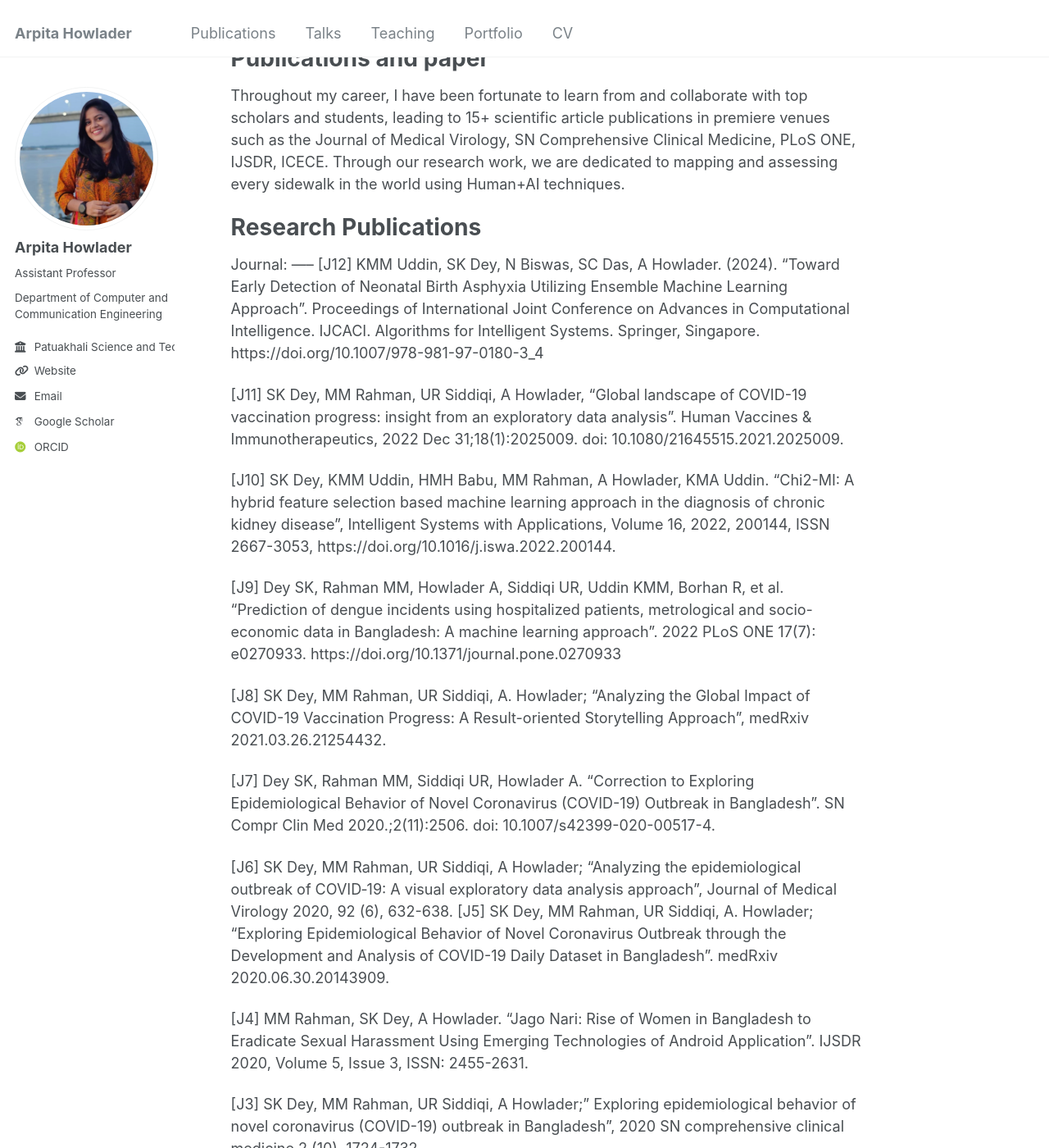
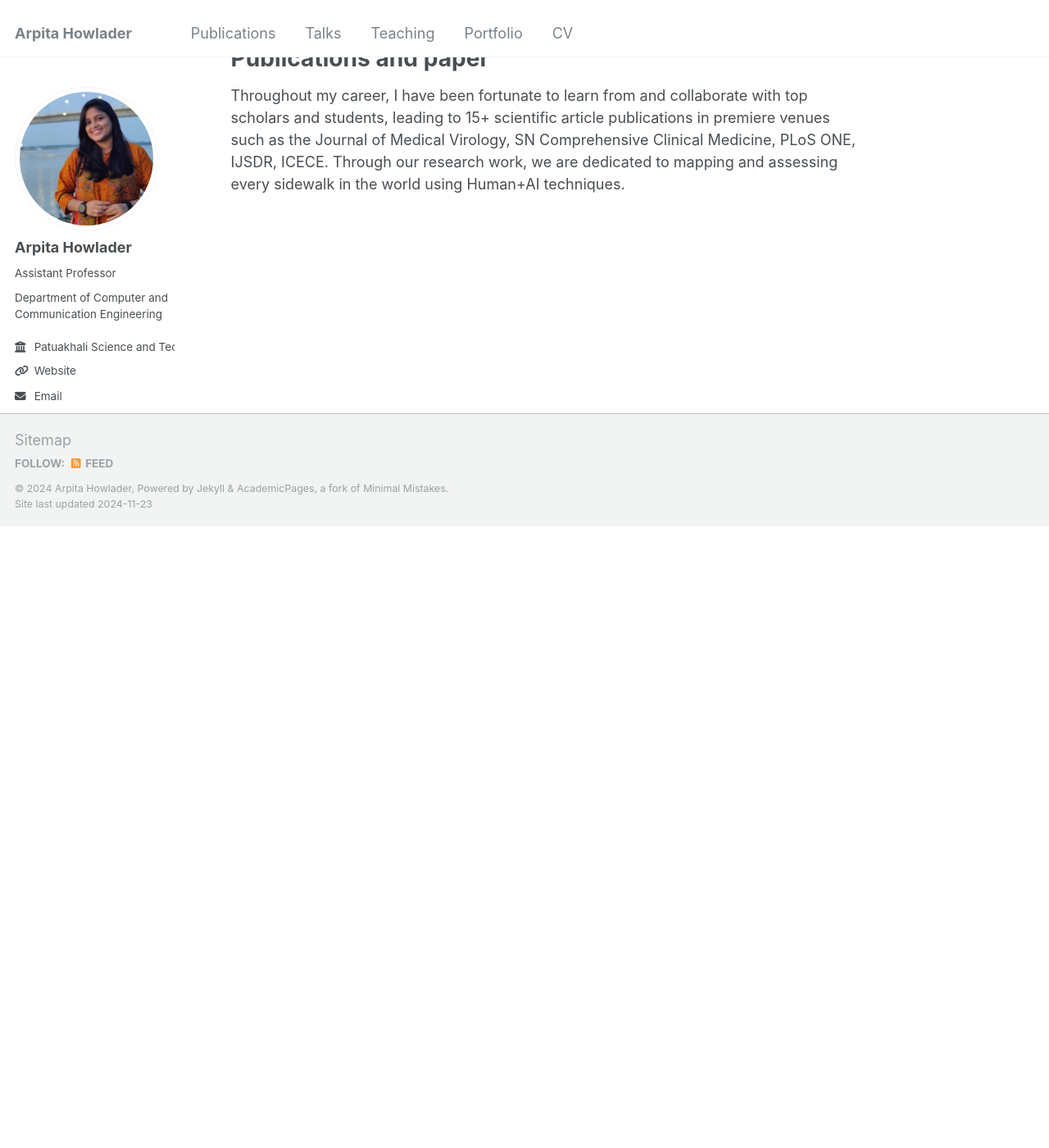
Before and after one commit to arpitahowlader/arpitahowlader.github.io, a Jekyll site: the page built from _pages/about.md, in a window 1280 px wide and 1400 px high, scrolled down 778 px. Shown: the whole window at 82% size. Built offline with Jekyll 4.4.1, drawn with Linux system fonts in a browser that asks for light colours; some web fonts are replaced; after the commit the page ends 1421 px from its top, so only the background shows below that; some of the changed text lies outside the part shown.

Commit message:
Update about.md

```diff
--- a/_pages/about.md
+++ b/_pages/about.md
@@ -18,49 +18,3 @@
 Publications and paper
 ======
 Throughout my career, I have been fortunate to learn from and collaborate with top scholars and students, leading to 15+ scientific article publications in premiere venues such as the Journal of Medical Virology, SN Comprehensive Clinical Medicine, PLoS ONE, IJSDR, ICECE. Through our research work, we are dedicated to mapping and assessing every sidewalk in the world using Human+AI techniques.
-
-Research Publications
-======
-Journal:
------
-[J12] KMM Uddin, SK Dey, N Biswas, SC Das, A Howlader. (2024). “Toward Early Detection of Neonatal Birth Asphyxia Utilizing Ensemble Machine Learning Approach”. Proceedings of International Joint Conference on Advances in Computational Intelligence. IJCACI. Algorithms for Intelligent Systems. Springer, Singapore. https://doi.org/10.1007/978-981-97-0180-3_4
-
-[J11] SK Dey, MM Rahman, UR Siddiqi, A Howlader, “Global landscape of COVID-19 vaccination progress: insight from an exploratory data analysis”. Human Vaccines & Immunotherapeutics, 2022 Dec 31;18(1):2025009. doi: 10.1080/21645515.2021.2025009.
-
-[J10] SK Dey, KMM Uddin, HMH Babu, MM Rahman, A Howlader, KMA Uddin. “Chi2-MI: A hybrid feature selection based machine learning approach in the diagnosis of chronic kidney disease”, Intelligent Systems with Applications, Volume 16, 2022, 200144, ISSN 2667-3053, https://doi.org/10.1016/j.iswa.2022.200144.
-
-[J9] Dey SK, Rahman MM, Howlader A, Siddiqi UR, Uddin KMM, Borhan R, et al. “Prediction of dengue incidents using hospitalized patients, metrological and socio-economic data in Bangladesh: A machine learning approach”. 2022 PLoS ONE 17(7): e0270933. https://doi.org/10.1371/journal.pone.0270933
-
-[J8] SK Dey, MM Rahman, UR Siddiqi, A. Howlader; "Analyzing the Global Impact of COVID-19 Vaccination Progress: A Result-oriented Storytelling Approach", medRxiv 2021.03.26.21254432.
-
-[J7] Dey SK, Rahman MM, Siddiqi UR, Howlader A. “Correction to Exploring Epidemiological Behavior of Novel Coronavirus (COVID-19) Outbreak in Bangladesh”. SN Compr Clin Med 2020.;2(11):2506. doi: 10.1007/s42399-020-00517-4.
-
-[J6] SK Dey, MM Rahman, UR Siddiqi, A Howlader; “Analyzing the epidemiological outbreak of
-COVID‐19: A visual exploratory data analysis approach”, Journal of Medical Virology 2020, 92 (6), 632-638.
-[J5] SK Dey, MM Rahman, UR Siddiqi, A. Howlader; "Exploring Epidemiological Behavior of Novel Coronavirus Outbreak through the Development and Analysis of COVID-19 Daily Dataset in Bangladesh”. medRxiv 2020.06.30.20143909.
-
-[J4] MM Rahman, SK Dey, A Howlader. “Jago Nari: Rise of Women in Bangladesh to Eradicate Sexual Harassment Using Emerging Technologies of Android Application”. IJSDR 2020, Volume 5, Issue 3, ISSN: 2455-2631.
-
-[J3] SK Dey, MM Rahman, UR Siddiqi, A Howlader;” Exploring epidemiological behavior of novel coronavirus (COVID-19) outbreak in Bangladesh”, 2020 SN comprehensive clinical medicine 2 (10), 1724-1732.
-
-[J2] SK Dey, MM Rahman, UR Siddiqi, A. Howlader; "Epidemic Trend Analysis of SARS-CoV-2 in SAARC Countries Using Modified SIR (M-SIR) Predictive Model", medRxiv 2020.06.29.20142513.
-
-[J1] Dey SK, Rahman MM, Siddiqi UR, Howlader A. “Early Outbreak Analysis of COVID-19 Epidemic: China and Global Health Perspectives”. Research Square 2020. DOI: 10.21203/rs.3.rs-44328/v1.
-
-Conference:
------
-[C4] Sadia Zannat Reem, S.M Asaduzzaman Sumon, Arpita Howlader and Manash Sarker, “A Deep Learning Strategy for Accurate Lung Cancer Subtype Classification Using Convolutional Neural Networks”, 2024 13th International Conference on Electrical and Computer Engineering (ICECE) 2024.
-
-[C3] A. Howlader, K. M. Ahmed and M. O. Rahman, "Distributed Multi-radio Multi-channel Communication using Directional MAC for IoT-based Wireless Networks," 2019 International Conference on Sustainable Technologies for Industry 4.0 (STI), 2019, pp. 1-6, doi: 10.1109/STI47673.2019.9068053.
-
-[C2] G M. M. Bashir, A. Howlader, I. Shemu, and E. Ety, "Effectiveness of minimization and measurement of schema complexity based on a weighted graph," 8th International Conference on Electrical and Computer Engineering (ICECE) 2014, pp. 349-352, doi: 10.1109/ICECE.2014.7026993.
-
-[C1] G M. M. Bashir, A. Howlader, I. Shemu, and E. Ety, "Effectiveness of weighted graph of schema to aid the minimization and measurement of schema complexity," The 8th International Conference on Software, Knowledge, Information Management and Applications (SKIMA 2014), pp. 1-5.
-
-Book Chapter:
------
-[Ch.3] SK Dey, A Howlader, C Deb, “MobileNet Mask: A Multi-phase Face Mask Detection Model to Prevent Person-To-Person Transmission of SARS-CoV-2”, Proceedings of International Conference on Trends in Computational and Cognitive Engineering 2021, 603-613, Springer, Singapore.
-
-[Ch.2] Howlader A., Dey S.K., “RP-DMAC: Receiver Pivotal Directional MAC with Multichannel for IoT Based WSN”. International Conference on Cyber Security and Computer Science, Springer, Cyber Security and Computer Science 2020, vol 325. DOI: 0.1007/978-3-030-52856-0_4.
-
-[Ch.1] Howlader A., Shemu, I., Ety, E “Efficacy of Weighted Graph to Minimize & Measure of Schema Complexity”, Lambert Academic Publishing, Germany 2015.
```
